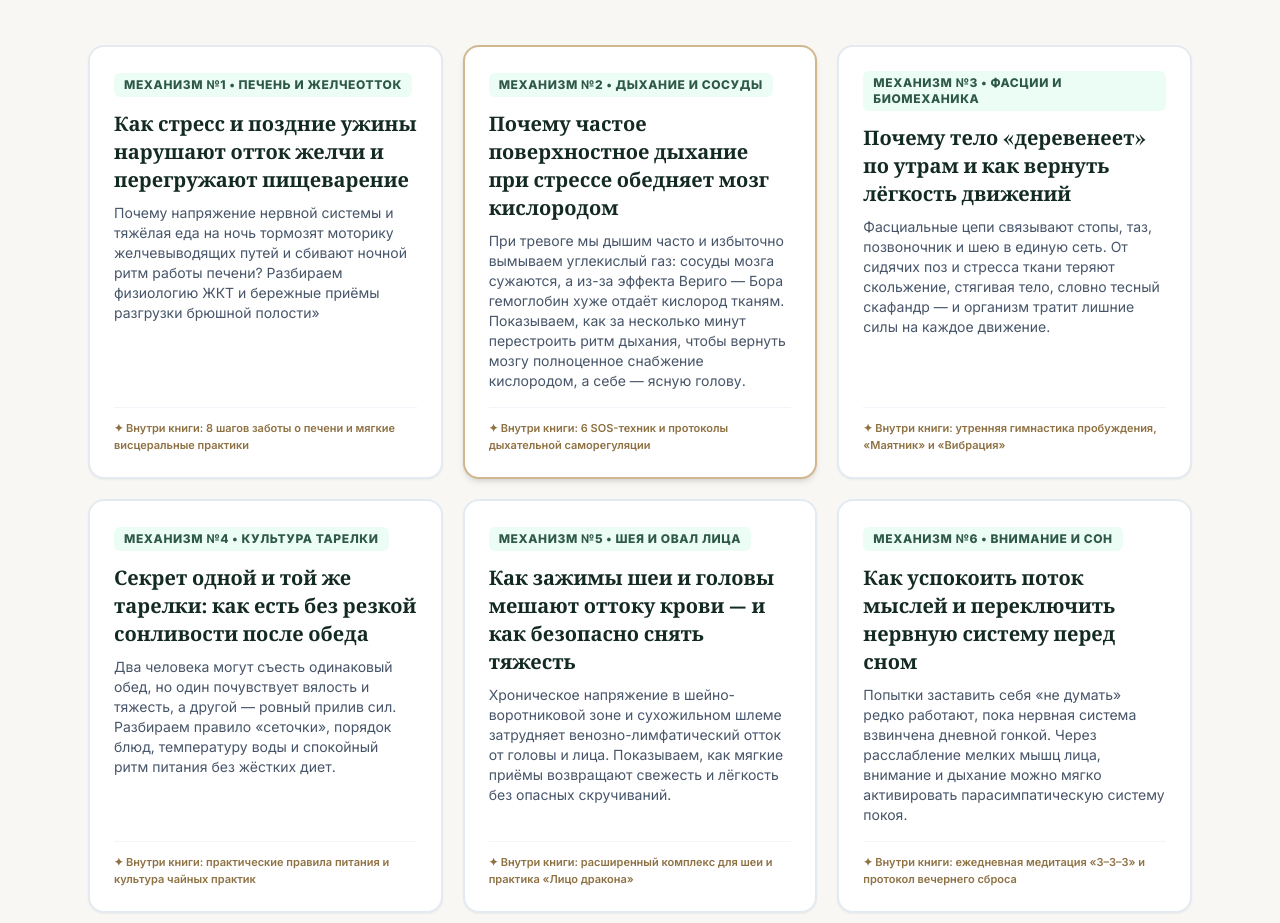
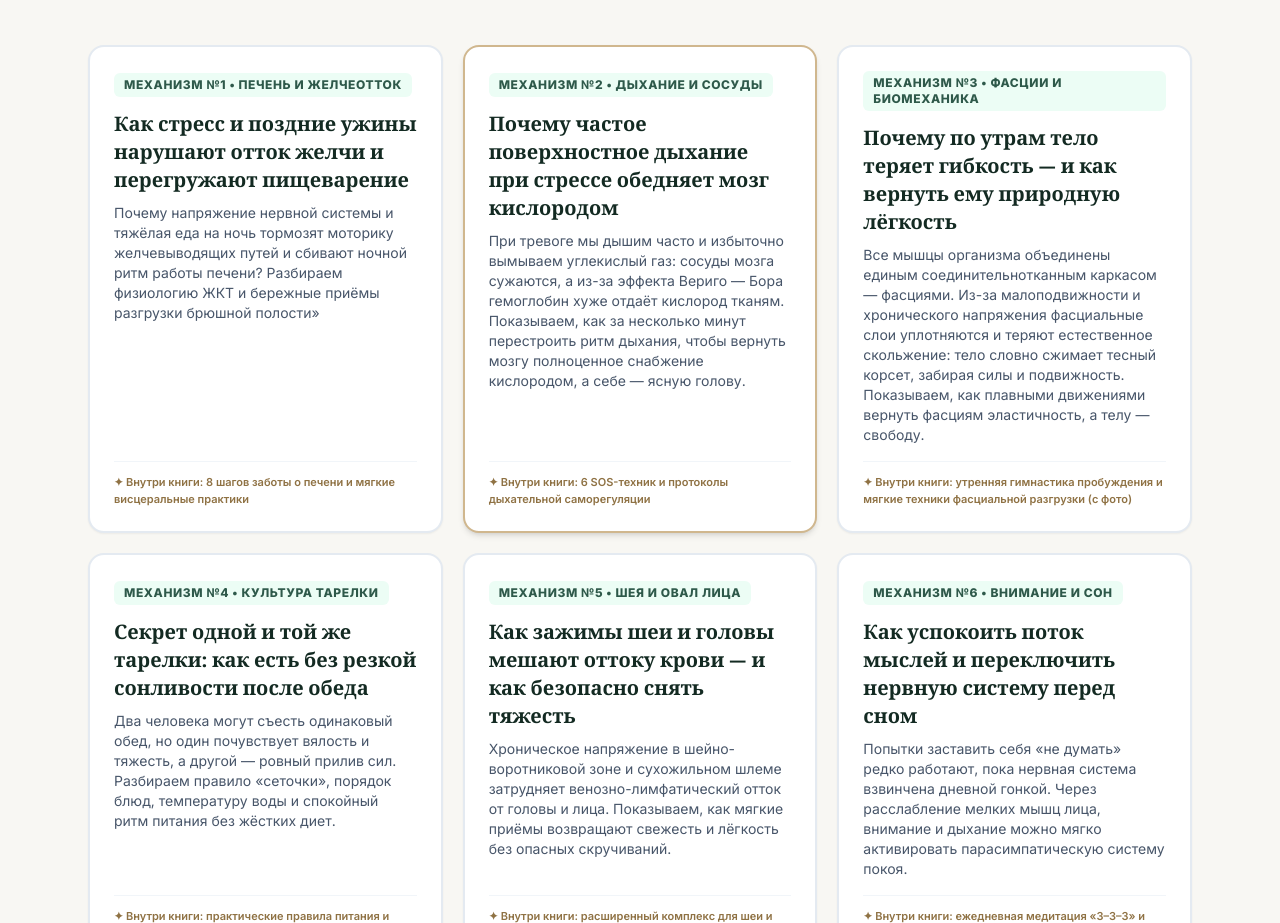
Before and after one commit to kynfy555/voevoda-site, a plain HTML site: page index.html in a window 1280 px wide. Shown: the part 4482-5405 px from the top of the page. Drawn offline with nearby package versions, Linux system fonts and the light colour scheme; a web font is replaced by a local one.

Commit message:
Update index.html

```diff
--- a/index.html
+++ b/index.html
@@ -644,14 +644,14 @@
               <span class="inline-block text-xs font-extrabold uppercase tracking-wider text-emeraldAccent bg-emerald-50 px-2.5 py-1 rounded-md">Механизм №3 • Фасции и биомеханика</span>
             </div>
             <h3 class="font-serif text-lg sm:text-xl font-bold text-emeraldDeep mb-2.5 leading-snug">
-              Почему тело «деревенеет» по утрам и как вернуть лёгкость движений
+              Почему по утрам тело теряет гибкость — и как вернуть ему природную лёгкость
             </h3>
             <p class="text-slate-600 text-xs sm:text-sm leading-relaxed">
-              Фасциальные цепи связывают стопы, таз, позвоночник и шею в единую сеть. От сидячих поз и стресса ткани теряют скольжение, стягивая тело, словно тесный скафандр — и организм тратит лишние силы на каждое движение.
+              Все мышцы организма объединены единым соединительнотканным каркасом — фасциями. Из-за малоподвижности и хронического напряжения фасциальные слои уплотняются и теряют естественное скольжение: тело словно сжимает тесный корсет, забирая силы и подвижность. Показываем, как плавными движениями вернуть фасциям эластичность, а телу — свободу.
             </p>
           </div>
           <div class="mt-4 pt-3 border-t border-slate-100 text-[11px] font-semibold text-goldDark flex items-center gap-1.5">
-            <span>✦ Внутри книги: утренняя гимнастика пробуждения, «Маятник» и «Вибрация»</span>
+            <span>✦ Внутри книги: утренняя гимнастика пробуждения и мягкие техники фасциальной разгрузки (с фото)</span>
           </div>
         </div>
 
```
